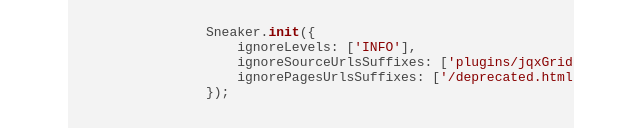
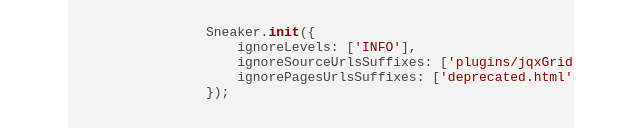
Before and after one commit to maksim-chekrishov/maksim-chekrishov.github.io, a website with bundled scripts: page index.html in a window 1280 px wide. Shown: the part 3206-3344 px from the top of the page, 319-959 px from the left. Built offline with nearby package versions, Linux system fonts and the light colour scheme.

Commit message:
version 1 to master

```diff
--- a/index.html
+++ b/index.html
@@ -173,7 +173,7 @@
                 Sneaker.init({
                     ignoreLevels: ['INFO'],
                     ignoreSourceUrlsSuffixes: ['plugins/jqxGrid.js'],
-                    ignorePagesUrlsSuffixes: ['/deprecated.html']
+                    ignorePagesUrlsSuffixes: ['deprecated.html']
                 });
             </code>
         </pre>
```
